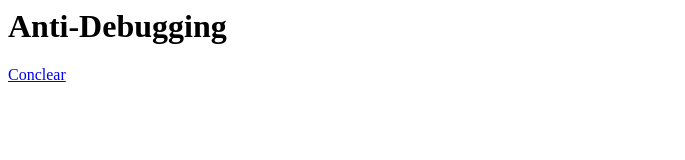
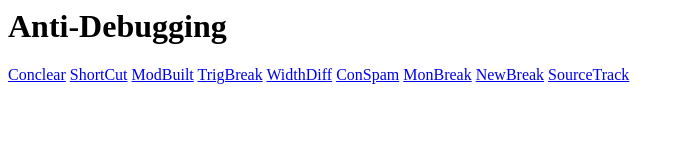
Before and after one commit to therahulkanyal/therahulkanyal.github.io, a plain HTML site: page index.html in a window 1280 px wide. Shown: the whole page, without its empty margins (0-685 px from the left). Drawn offline with Linux system fonts and the light colour scheme.

Commit message:
Added links in index

```diff
--- a/index.html
+++ b/index.html
@@ -1,2 +1,10 @@
 <h1> Anti-Debugging </h1>
 <a href="conclear.html">Conclear</a>
+<a href="shortcut.html">ShortCut</a>
+<a href="modbuilt.html">ModBuilt</a>
+<a href="trigbreak.html">TrigBreak</a>
+<a href="widthdiff.html">WidthDiff</a>
+<a href="conspam.html">ConSpam</a>
+<a href="monbreak.html">MonBreak</a>
+<a href="newbreak.html">NewBreak</a>
+<a href="sourcetrack.html">SourceTrack</a>
```
